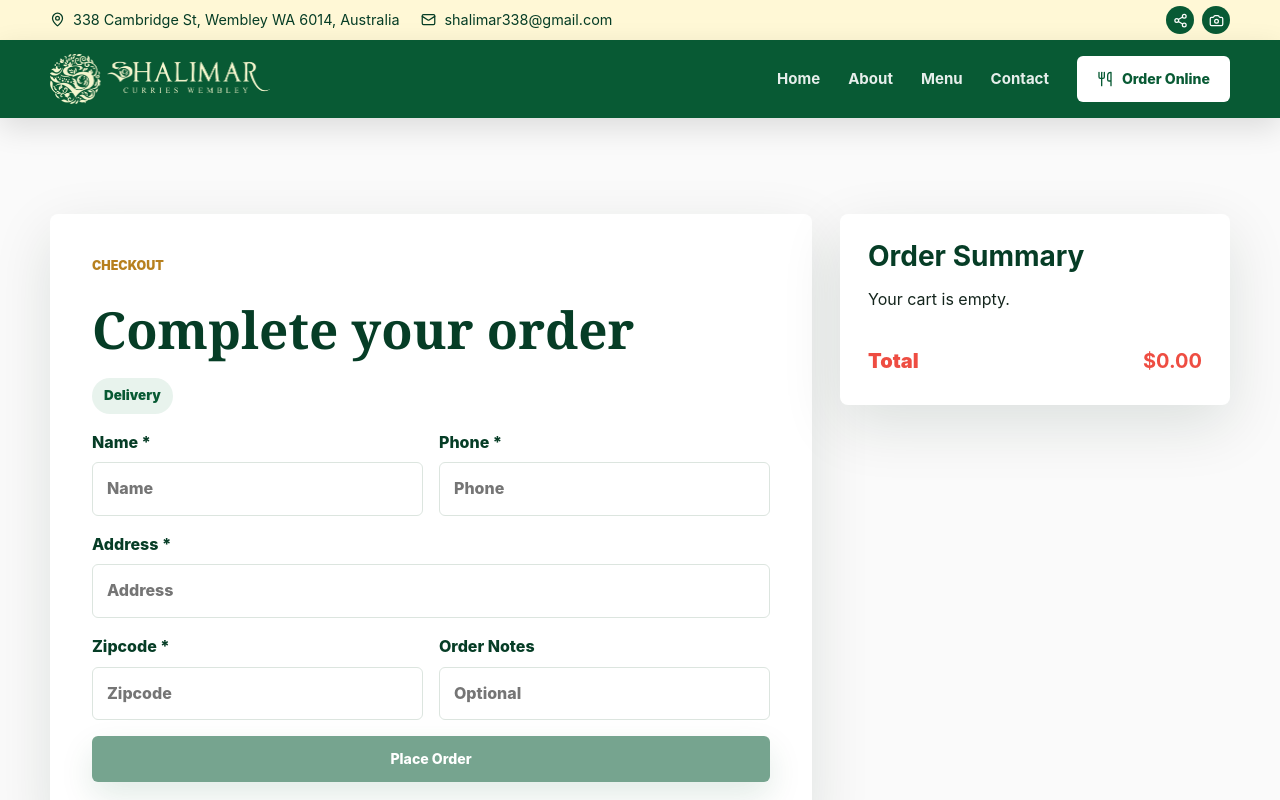
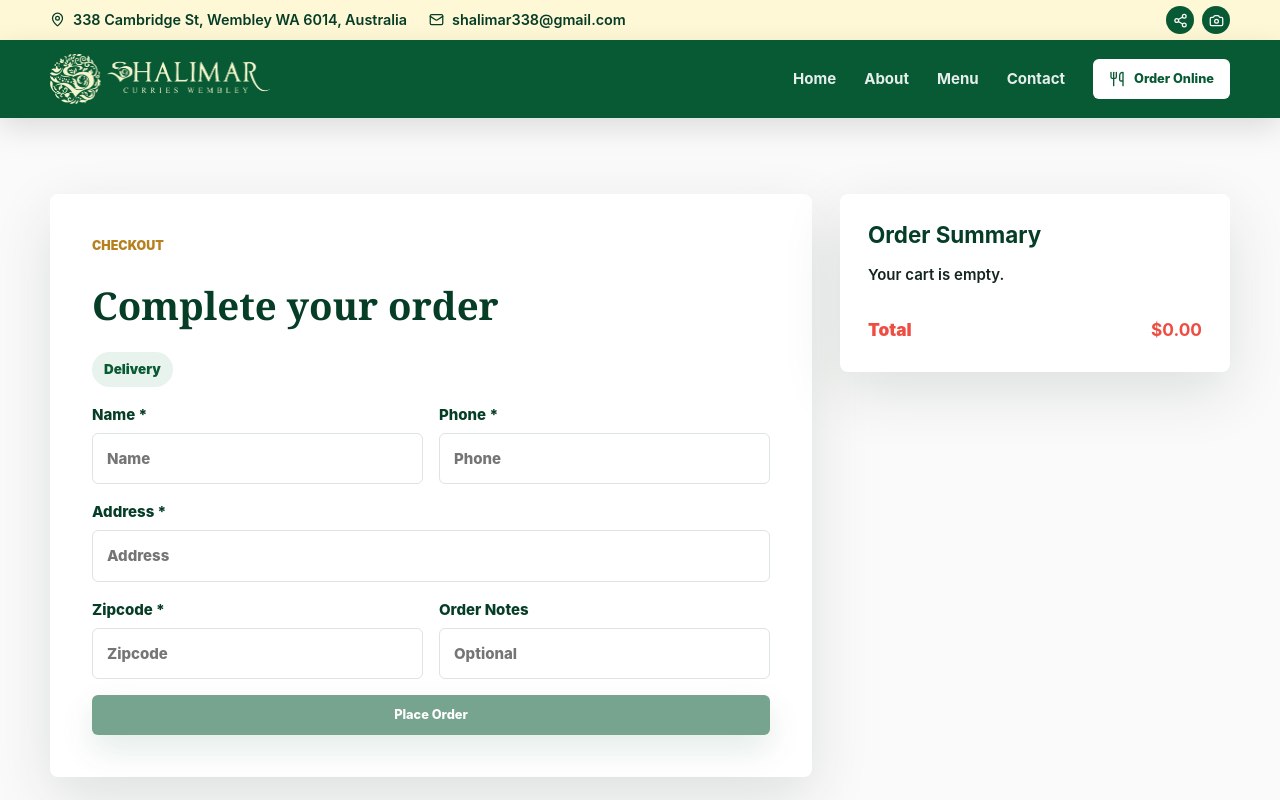
Before and after one commit to deepmoga/shalimarcurries.com, a Next.js app: page /checkout in a window 1280 px wide. Shown: the top 800 px of the page. Built offline with nearby package versions, Linux system fonts and the light colour scheme.

Commit message:
Refine typography and fix order timestamp

```diff
--- a/app/globals.css
+++ b/app/globals.css
@@ -26,7 +26,9 @@ body {
   color: var(--ink);
   font-family: Inter, ui-sans-serif, system-ui, -apple-system, BlinkMacSystemFont, "Segoe UI",
     sans-serif;
-  line-height: 1.6;
+  font-size: 15px;
+  font-weight: 600;
+  line-height: 1.55;
 }
 
 a {
@@ -124,14 +126,14 @@ textarea {
 
 .button {
   display: inline-flex;
-  min-height: 46px;
+  min-height: 40px;
   align-items: center;
   justify-content: center;
   gap: 9px;
   border: 0;
   border-radius: 6px;
-  padding: 0 20px;
-  font-size: 0.88rem;
+  padding: 0 16px;
+  font-size: 0.8rem;
   font-weight: 800;
   cursor: pointer;
   transition: transform 160ms ease, box-shadow 160ms ease, background 160ms ease;
@@ -265,15 +267,15 @@ p {
 h1 {
   margin-bottom: 18px;
   font-family: Georgia, "Times New Roman", serif;
-  font-size: clamp(3rem, 6vw, 5.8rem);
-  line-height: 0.98;
+  font-size: clamp(2.25rem, 4.6vw, 4.4rem);
+  line-height: 1.04;
 }
 
 h2 {
   margin-bottom: 16px;
   font-family: Georgia, "Times New Roman", serif;
-  font-size: clamp(2.1rem, 4vw, 3.7rem);
-  line-height: 1.05;
+  font-size: clamp(1.65rem, 3vw, 2.65rem);
+  line-height: 1.12;
   color: var(--green-dark);
 }
 
@@ -284,7 +286,8 @@ h3 {
 
 .hero-content p:not(.eyebrow) {
   color: rgba(255, 255, 255, 0.86);
-  font-size: 1.16rem;
+  font-size: 1rem;
+  font-weight: 700;
 }
 
 .hero-actions {
@@ -295,7 +298,7 @@ h3 {
 }
 
 .section {
-  padding: 96px 0;
+  padding: 76px 0;
 }
 
 .split-grid {
@@ -334,6 +337,7 @@ h3 {
 .site-footer p,
 .hours-box p {
   color: var(--muted);
+  font-weight: 700;
 }
 
 .stats-row {
@@ -456,8 +460,8 @@ h3 {
 .event-panel h3 {
   max-width: 420px;
   font-family: Georgia, "Times New Roman", serif;
-  font-size: 2.35rem;
-  line-height: 1.08;
+  font-size: 1.75rem;
+  line-height: 1.16;
 }
 
 .event-panel p:not(.eyebrow) {
@@ -474,7 +478,7 @@ h3 {
   display: flex;
   align-items: center;
   gap: 14px;
-  font-size: 1.15rem;
+  font-size: 1rem;
   font-weight: 900;
 }
 
@@ -658,6 +662,8 @@ h3 {
 .site-footer li,
 .site-footer a {
   color: rgba(255, 255, 255, 0.8);
+  font-size: 0.94rem;
+  font-weight: 700;
 }
 
 .site-footer ul {
@@ -693,7 +699,7 @@ h3 {
 .hours-box {
   border: 1px solid rgba(255, 255, 255, 0.18);
   border-radius: 8px;
-  padding: 24px;
+  padding: 20px;
 }
 
 .hours-box svg {
@@ -740,14 +746,14 @@ h3 {
 .page-hero h1 {
   margin-bottom: 12px;
   font-family: inherit;
-  font-size: clamp(2.4rem, 5vw, 4.1rem);
-  line-height: 1.05;
+  font-size: clamp(2rem, 3.8vw, 3.2rem);
+  line-height: 1.12;
 }
 
 .page-hero p {
   margin-bottom: 0;
   color: rgba(255, 255, 255, 0.9);
-  font-size: 1.2rem;
+  font-size: 1rem;
   font-weight: 700;
 }
 
@@ -951,19 +957,19 @@ h3 {
 
 .product-card {
   display: grid;
-  grid-template-columns: 150px 1fr;
-  gap: 18px;
-  min-height: 180px;
+  grid-template-columns: 132px 1fr;
+  gap: 16px;
+  min-height: 164px;
   border: 1px solid #e3e8e5;
   border-radius: 8px;
-  padding: 24px;
+  padding: 18px;
   background: var(--white);
   box-shadow: 0 10px 26px rgba(20, 37, 29, 0.06);
 }
 
 .product-thumb {
-  width: 150px;
-  height: 130px;
+  width: 132px;
+  height: 116px;
   object-fit: cover;
   border-radius: 8px;
 }
@@ -971,19 +977,22 @@ h3 {
 .product-card h2 {
   margin-bottom: 8px;
   font-family: inherit;
-  font-size: 1.35rem;
+  font-size: 1.08rem;
+  line-height: 1.22;
   color: #173367;
 }
 
 .product-card p {
   color: var(--muted);
+  font-size: 0.9rem;
+  font-weight: 700;
 }
 
 .product-card strong {
   display: block;
-  margin-bottom: 16px;
+  margin-bottom: 14px;
   color: #ee4d42;
-  font-size: 1.2rem;
+  font-size: 1rem;
 }
 
 .cart-panel {
@@ -1014,7 +1023,7 @@ h3 {
 .cart-title h2 {
   margin: 0;
   font-family: inherit;
-  font-size: 1.55rem;
+  font-size: 1.24rem;
   color: #173367;
 }
 
@@ -1070,7 +1079,7 @@ h3 {
   justify-content: space-between;
   align-items: center;
   color: #ee4d42;
-  font-size: 1.25rem;
+  font-size: 1.08rem;
   font-weight: 900;
 }
 
@@ -1098,17 +1107,19 @@ h3 {
 
 .option-modal {
   position: relative;
-  width: min(540px, 100%);
-  display: grid;
-  gap: 18px;
+  width: min(500px, 100%);
+  display: grid;
+  gap: 15px;
   border-radius: 8px;
-  padding: 38px;
+  padding: 30px;
   background: var(--white);
 }
 
 .option-modal h2 {
   margin: 0;
   font-family: inherit;
+  font-size: clamp(1.55rem, 3.4vw, 2.15rem);
+  line-height: 1.14;
   color: #173367;
 }
 
@@ -1122,7 +1133,7 @@ h3 {
   width: 100%;
   border: 1px solid #cfd8d2;
   border-radius: 6px;
-  padding: 13px;
+  padding: 11px 12px;
   font: inherit;
 }
 
@@ -1149,8 +1160,8 @@ h3 {
 }
 
 .qty-control button {
-  width: 52px;
-  height: 46px;
+  width: 44px;
+  height: 40px;
   border: 0;
   border-radius: 6px;
   background: var(--green);
@@ -1159,18 +1170,18 @@ h3 {
 }
 
 .qty-control strong {
-  min-width: 70px;
-  height: 46px;
+  min-width: 64px;
+  height: 40px;
   display: grid;
   place-items: center;
   border: 1px solid #dce5df;
   border-radius: 6px;
-  font-size: 1.2rem;
+  font-size: 1rem;
 }
 
 .modal-total {
   color: #ee4d42;
-  font-size: 1.6rem;
+  font-size: 1.22rem;
   font-weight: 900;
 }
 
@@ -1211,11 +1222,12 @@ h3 {
 .checkout-summary h2 {
   margin: 0;
   font-family: inherit;
-  font-size: 1.75rem;
+  font-size: 1.4rem;
 }
 
 .checkout-form h1 {
-  font-size: clamp(2.1rem, 4vw, 3.4rem);
+  font-size: clamp(1.85rem, 3vw, 2.5rem);
+  line-height: 1.16;
 }
 
 .form-status {
--- a/lib/menu-store.ts
+++ b/lib/menu-store.ts
@@ -109,10 +109,11 @@ export async function createOrder(order: {
   items: unknown[];
   total: number;
 }) {
+  const createdAt = new Date();
   const record = {
     id: randomUUID(),
     status: "new",
-    createdAt: new Date().toISOString(),
+    createdAt: createdAt.toISOString(),
     ...order
   };
   await query(
@@ -132,7 +133,7 @@ export async function createOrder(order: {
       JSON.stringify(order.items),
       order.total,
       record.status,
-      record.createdAt
+      createdAt
     ]
   );
   return record;
```
